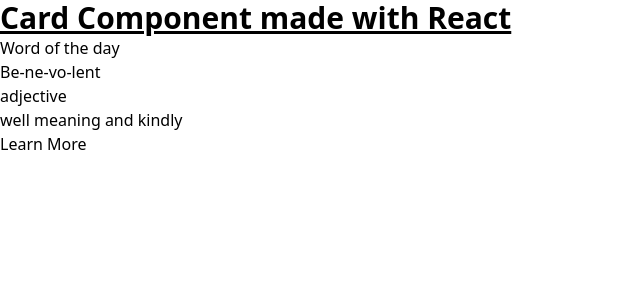
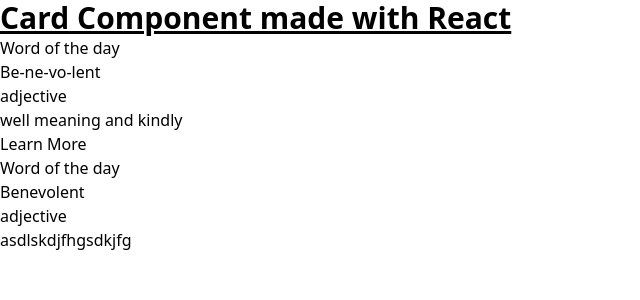
Before and after one commit to kimhonrada/cards, a React (Create React App) app: page / in a window 1280 px wide. Shown: the top 300 px of the page, without its empty margins (0-640 px from the left). Built offline with nearby package versions, Linux system fonts and the light colour scheme.

Commit message:
Add initial outlined card component with test

```diff
--- a/src/App.js
+++ b/src/App.js
@@ -1,6 +1,7 @@
 import React from "react";
 import "./App.css";
 import Card from "./Components/Card";
+import OutlinedCard from "./Components/OutlinedCard.jsx";
 
 const App = () => {
   return (
@@ -9,6 +10,7 @@
         Card Component made with React
       </h1>
       <Card />
+      <OutlinedCard />
     </>
   );
 };
--- /dev/null
+++ b/src/Components/OutlinedCard.jsx
@@ -0,0 +1,17 @@
+import React from 'react';
+
+const OutlinedCard = () => {
+  return (
+    <>
+      <div id="outlined-card">
+        <header>Word of the day</header>
+        <h4 id="outlined-word">Benevolent</h4>
+        <h6 id="outlined-word-type">adjective</h6>
+        <p id="outlined-meaning">asdlskdjfhgsdkjfg</p>
+        <button id="outlined-button"></button>
+      </div>
+    </>
+  )
+}
+
+export default OutlinedCard;
```
Also changed, not shown: 2 other files (tests, documents, lock files or other folders).
